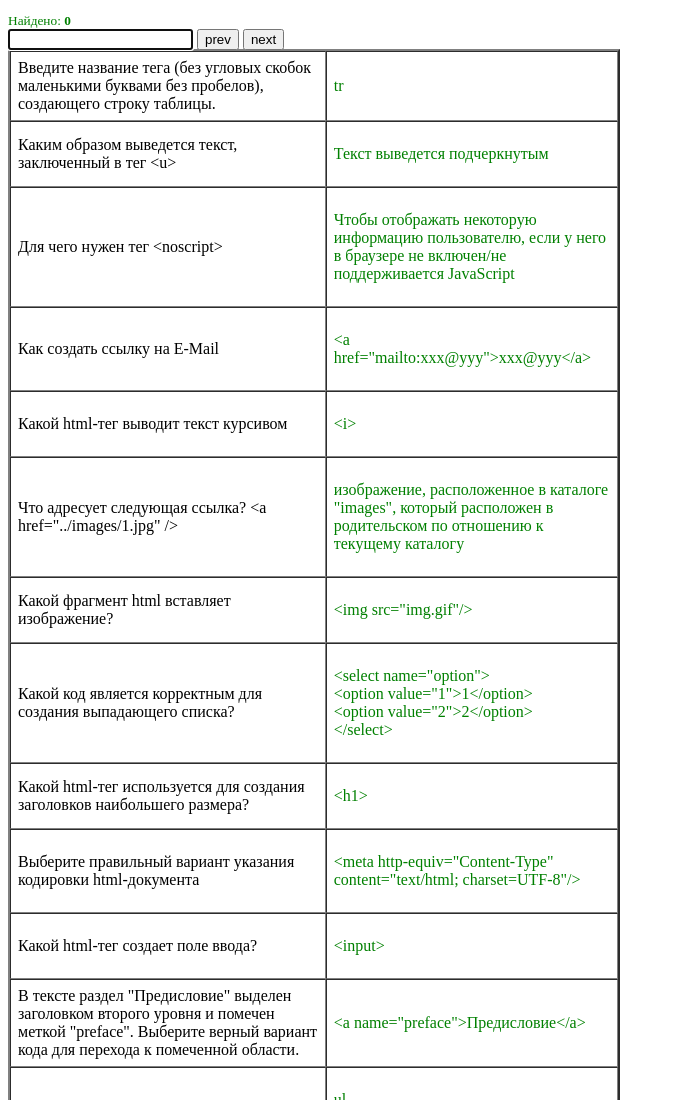
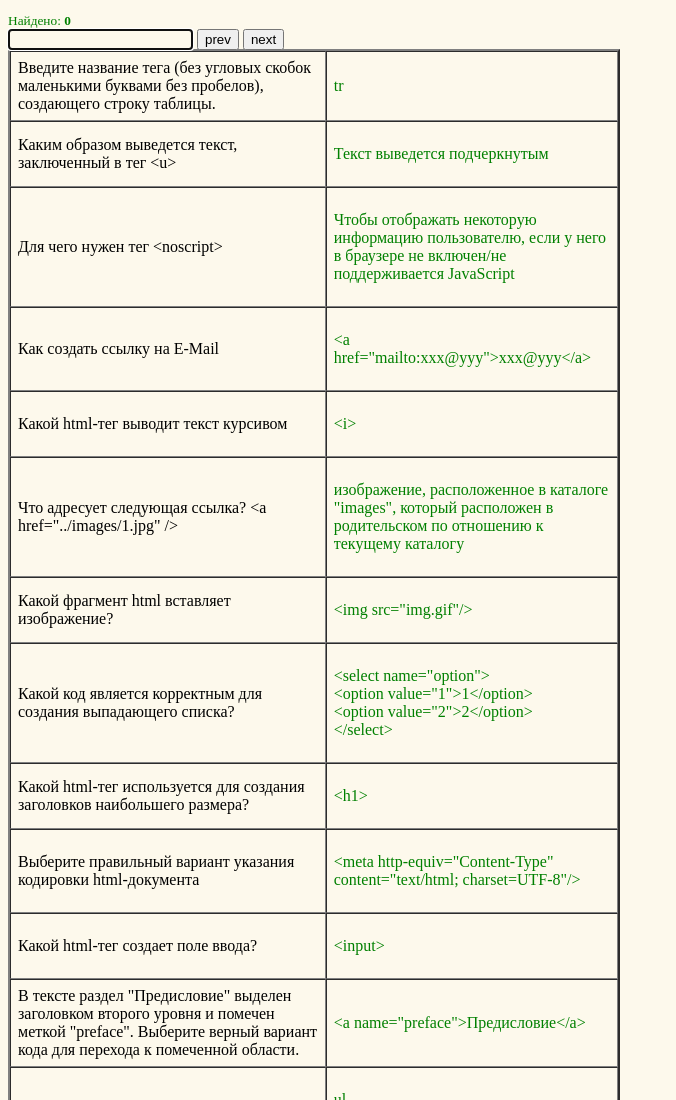
Before and after one commit to MickevichYura/mickevichyura.github.io, a plain HTML site: page page.html in a window 1280 px wide. Shown: the top 1100 px of the page, without its empty margins (0-676 px from the left). Drawn offline with nearby package versions, Linux system fonts and the light colour scheme.

Commit message:
emcd background-color

```diff
--- a/page.html
+++ b/page.html
@@ -27,6 +27,7 @@
           html, body {
             min-width: 100px; /* your desired width */
             max-width: 100%;
+            background-color: #FDF9EC;
           }
 	</style>
 
@@ -38,7 +39,7 @@
 </head>
 <body>
 		<p id="findblock" style='position: fixed;'>
-		<input id="find" type="text" value="" onblur="if (this.value=='') this.value='поиск';" onfocus="if (this.value=='поиск') this.value='';">  <input id ="prev" type="button" value="prev"></input> <input id ="next" type="button" value="next"></input>
+		<input id="find" type="text" value="" onblur="if (this.value=='') this.value='поиск';" onfocus="if (this.value=='поиск') this.value='';" style="background-color: #FDF9EC;">  <input id ="prev" type="button" value="prev"></input> <input id ="next" type="button" value="next"></input>
 		</p>
 		<p id="p" style="font-size:10pt;">Найдено: <b>0</b></p>
 
```
